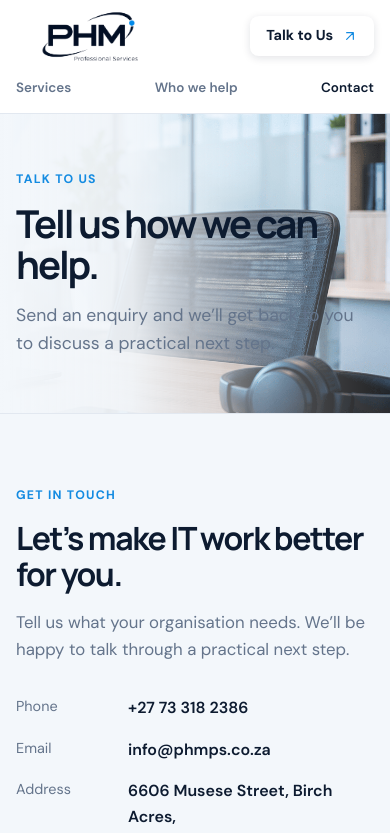
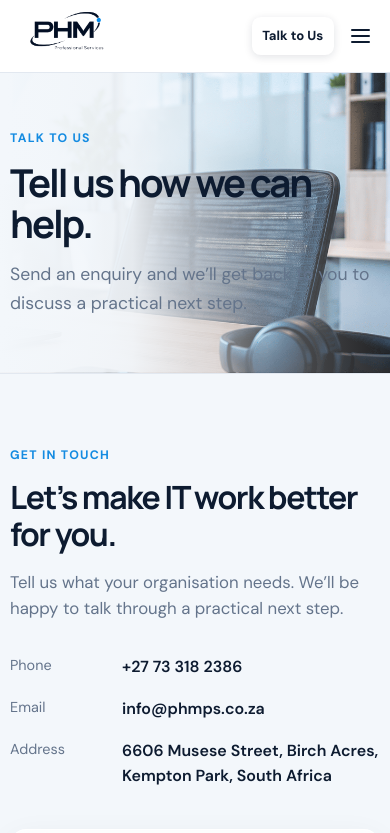
Before and after one commit to ClementPhoshoko/Client-Site, a React (Vite) app: page /contact in a window 390 px wide. Shown: the top 833 px of the page. Built offline with nearby package versions, Linux system fonts and the light colour scheme.

Commit message:
apply responsivness from home

```diff
--- a/src/components/Header.jsx
+++ b/src/components/Header.jsx
@@ -1,3 +1,4 @@
+import { useState } from 'react'
 import { Link, NavLink } from 'react-router-dom'
 import Container from './Container.jsx'
 import ArrowIcon from './ArrowIcon.jsx'
@@ -5,17 +6,28 @@ import ArrowIcon from './ArrowIcon.jsx'
 const links = [['Services', '/services'], ['Who we help', '/industries'], ['Contact', '/contact']]
 
 export default function Header() {
-  return <header className="site-header">
+  const [menuOpen, setMenuOpen] = useState(false)
+  const closeMenu = () => setMenuOpen(false)
+
+  return <header className="site-header" onKeyDown={(event) => {
+    if (event.key === 'Escape' && menuOpen) {
+      closeMenu()
+      event.currentTarget.querySelector('.nav-toggle')?.focus()
+    }
+  }}>
     <Container className="header-inner">
-      <Link className="wordmark" to="/" aria-label="PHM Professional Services home">
+      <Link className="wordmark" to="/" aria-label="PHM Professional Services home" onClick={closeMenu}>
         <span className="wordmark-logo-window">
           <img className="wordmark-logo" src="/assets/PHM%20Professional%20Services%20Logo.png" alt="PHM Professional Services" />
         </span>
       </Link>
-      <nav className="main-nav" aria-label="Main navigation">
-        {links.map(([label, to]) => <NavLink key={to} to={to}>{label}</NavLink>)}
+      <nav className={`main-nav${menuOpen ? ' main-nav--open' : ''}`} id="main-navigation" aria-label="Main navigation">
+        {links.map(([label, to]) => <NavLink key={to} to={to} onClick={closeMenu}>{label}</NavLink>)}
       </nav>
-      <Link className="button button--small header-cta" to="/contact">Talk to Us <ArrowIcon diagonal /></Link>
+      <Link className="button button--small header-cta" to="/contact" onClick={closeMenu}>Talk to Us <ArrowIcon diagonal /></Link>
+      <button className="nav-toggle" type="button" aria-label={menuOpen ? 'Close navigation' : 'Open navigation'} aria-expanded={menuOpen} aria-controls="main-navigation" onClick={() => setMenuOpen((open) => !open)}>
+        <span className="nav-toggle-lines" aria-hidden="true"><span /><span /><span /></span>
+      </button>
     </Container>
   </header>
 }
--- a/src/styles/global.css
+++ b/src/styles/global.css
@@ -13,6 +13,12 @@ a:focus-visible, button:focus-visible { outline: 3px solid var(--color-focus-rin
 .wordmark-logo-window { position: relative; display: block; width: 11.75rem; height: 4.6rem; overflow: hidden; }
 .wordmark-logo { position: absolute; top: -2.05rem; left: 0; display: block; width: 11.75rem; height: auto; }
 .main-nav { display: flex; align-items: center; justify-content: flex-end; gap: 2rem; margin-left: auto; }
+.nav-toggle { display: none; border: 0; background: transparent; color: var(--color-brand-primary); cursor: pointer; }
+.nav-toggle-lines { display: grid; width: 1.2rem; gap: .23rem; }
+.nav-toggle-lines span { display: block; width: 100%; height: 2px; border-radius: 2px; background: currentColor; transition: transform .18s ease, opacity .18s ease; }
+.nav-toggle[aria-expanded='true'] .nav-toggle-lines span:first-child { transform: translateY(.34rem) rotate(45deg); }
+.nav-toggle[aria-expanded='true'] .nav-toggle-lines span:nth-child(2) { opacity: 0; }
+.nav-toggle[aria-expanded='true'] .nav-toggle-lines span:last-child { transform: translateY(-.34rem) rotate(-45deg); }
 .main-nav a, .text-link { color: var(--color-text-secondary); font-size: .92rem; font-weight: 600; text-decoration: none; }
 .main-nav a:hover, .text-link:hover { color: var(--color-brand-accent); }
 .main-nav a[aria-current='page'] { color: var(--color-brand-primary); }
@@ -172,13 +178,31 @@ h1 { max-width: 12ch; margin: 0; font-size: clamp(2.8rem, 6vw, 5rem); font-weigh
   .industries-layout { gap: 2.5rem; }
   .contact-layout { gap: 3rem; }
 }
+@media (max-width: 760px) {
+  .header-inner { min-height: 4.25rem; gap: .8rem; flex-wrap: wrap; padding-block: .55rem; }
+  .wordmark-logo-window { width: 9.4rem; height: 3.1rem; }
+  .wordmark-logo { top: -1.78rem; width: 9.4rem; }
+  .header-cta { order: 2; margin-left: auto; }
+  .nav-toggle { order: 3; display: inline-flex; width: 2.65rem; height: 2.65rem; align-items: center; justify-content: center; padding: .65rem; border-radius: .5rem; }
+  .main-nav { display: none; order: 4; width: 100%; flex-direction: column; align-items: stretch; gap: 0; margin: 0; padding: .55rem 0 0; border-top: 1px solid var(--color-border); }
+  .main-nav.main-nav--open { display: flex; }
+  .main-nav a { padding: .68rem .2rem; border-bottom: 1px solid var(--color-border); font-size: .9rem; }
+  .hero { background-size: cover, auto 82%; }
+  .hero-inner { min-height: 31rem; grid-template-columns: minmax(0, 1fr); gap: 2rem; padding-block: 4rem; }
+  .hero-copy { max-width: 37rem; }
+  .home-outcomes-grid, .home-service-grid { grid-template-columns: 1fr; }
+  .home-outcome, .home-outcome + .home-outcome { padding: 1.25rem 0; border-left: 0; }
+  .home-outcome + .home-outcome, .home-service-card + .home-service-card { border-top: 1px solid var(--color-border); }
+  .home-service-card, .home-service-card + .home-service-card { min-height: auto; padding: 1.25rem 0; border-left: 0; }
+  .home-services-heading { align-items: flex-start; flex-direction: column; gap: 1rem; }
+  .home-industries-link { align-items: flex-start; flex-direction: column; }
+  .faq-layout { grid-template-columns: 1fr; gap: 2rem; }
+  .faq-visual-column { max-width: 28rem; }
+  .faq-accordion { height: auto; overflow: visible; scrollbar-gutter: auto; }
+}
 @media (max-width: 680px) {
   .container { width: min(100% - 2rem, 72rem); }
-  .header-inner { min-height: 4.25rem; gap: .8rem; flex-wrap: wrap; padding-block: .7rem; }
-  .wordmark-logo-window { width: 9.4rem; height: 3.1rem; }
-  .wordmark-logo { top: -1.78rem; width: 9.4rem; }
-  .main-nav { order: 3; width: 100%; justify-content: space-between; gap: .75rem; padding: .2rem 0; }
-  .main-nav a { font-size: .84rem; }
+  .header-inner { padding-block: .7rem; }
   .header-cta { margin-left: auto; }
   .hero { background-image: linear-gradient(105deg, rgb(255 255 255 / 93%) 0%, rgb(255 255 255 / 93%) 58%, rgb(243 247 251 / 46%) 76%, rgb(243 247 251 / 34%) 100%), url('/assets/Collaborative%20Coworking%20at%20the%20Laptop.png'); background-position: center, right bottom; background-size: cover, auto 55%; }
   .hero-inner { min-height: auto; grid-template-columns: 1fr; gap: 2.5rem; padding-block: 4.5rem; }
@@ -200,18 +224,20 @@ h1 { max-width: 12ch; margin: 0; font-size: clamp(2.8rem, 6vw, 5rem); font-weigh
   .industry-list { grid-template-columns: 1fr 1fr; }
   .contact-form { padding: 1.2rem; }
   .home-outcomes { padding-bottom: 0; }
-  .home-outcomes-grid { grid-template-columns: 1fr; }
-  .home-outcome, .home-outcome + .home-outcome { padding: 1.25rem 0; border-left: 0; }
-  .home-outcome + .home-outcome { border-top: 1px solid var(--color-border); }
-  .home-services-heading { align-items: flex-start; flex-direction: column; gap: 1rem; }
-  .home-service-grid { grid-template-columns: 1fr; }
-  .home-service-card, .home-service-card + .home-service-card { min-height: auto; padding: 1.25rem 0; border-left: 0; }
-  .home-service-card + .home-service-card { border-top: 1px solid var(--color-border); }
-  .home-industries-link { align-items: flex-start; flex-direction: column; }
   .page-intro { padding-block: 3.5rem; }
   .footer-inner { padding-block: 1.25rem; }
   .footer-top { align-items: flex-start; flex-direction: column; gap: 1rem; }
   .footer-details { grid-template-columns: 1fr; gap: .75rem; }
   .footer-bottom { align-items: flex-start; flex-direction: column; }
 }
+@media (max-width: 400px) {
+  .container { width: min(100% - 1.25rem, 72rem); }
+  .header-inner { gap: .45rem; }
+  .wordmark-logo-window { width: 7.2rem; }
+  .wordmark-logo { top: -1.36rem; width: 7.2rem; }
+  .header-cta { min-height: 2.4rem; padding: .4rem .65rem; font-size: .82rem; }
+  .header-cta .button-icon { display: none; }
+  .nav-toggle { width: 2.45rem; height: 2.45rem; padding: .55rem; }
+  .hero-actions { align-items: flex-start; flex-direction: column; gap: 1rem; }
+}
 @media (prefers-reduced-motion: reduce) { html { scroll-behavior: auto; } *, *::before, *::after { transition-duration: .01ms !important; } .home-page [data-home-reveal] { opacity: 1; transform: none; transition: none; } .home-page > section > .container { opacity: 1; transform: none; transition: none; } .home-page > section .home-outcome h3, .home-page > section .home-service-card h3 { transform: none; transition: none; } .services-page [data-services-reveal] { opacity: 1; transform: none; transition: none; } .industries-page [data-industries-reveal] { opacity: 1; transform: none; transition: none; } .contact-page [data-contact-reveal] { opacity: 1; transform: none; transition: none; } .contact-copy--enter, .contact-form--enter { animation: none; opacity: 1; transform: none; } }
```
